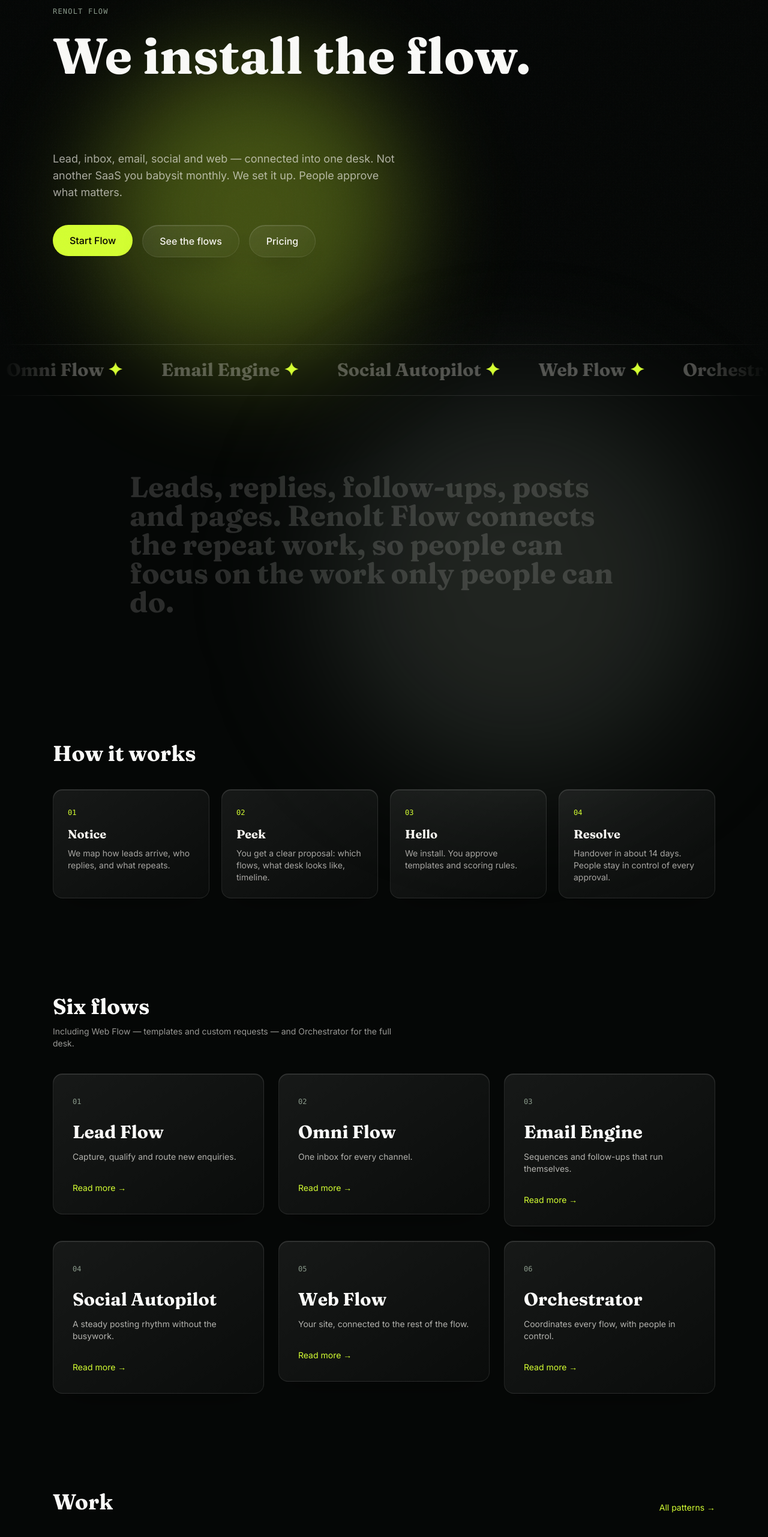
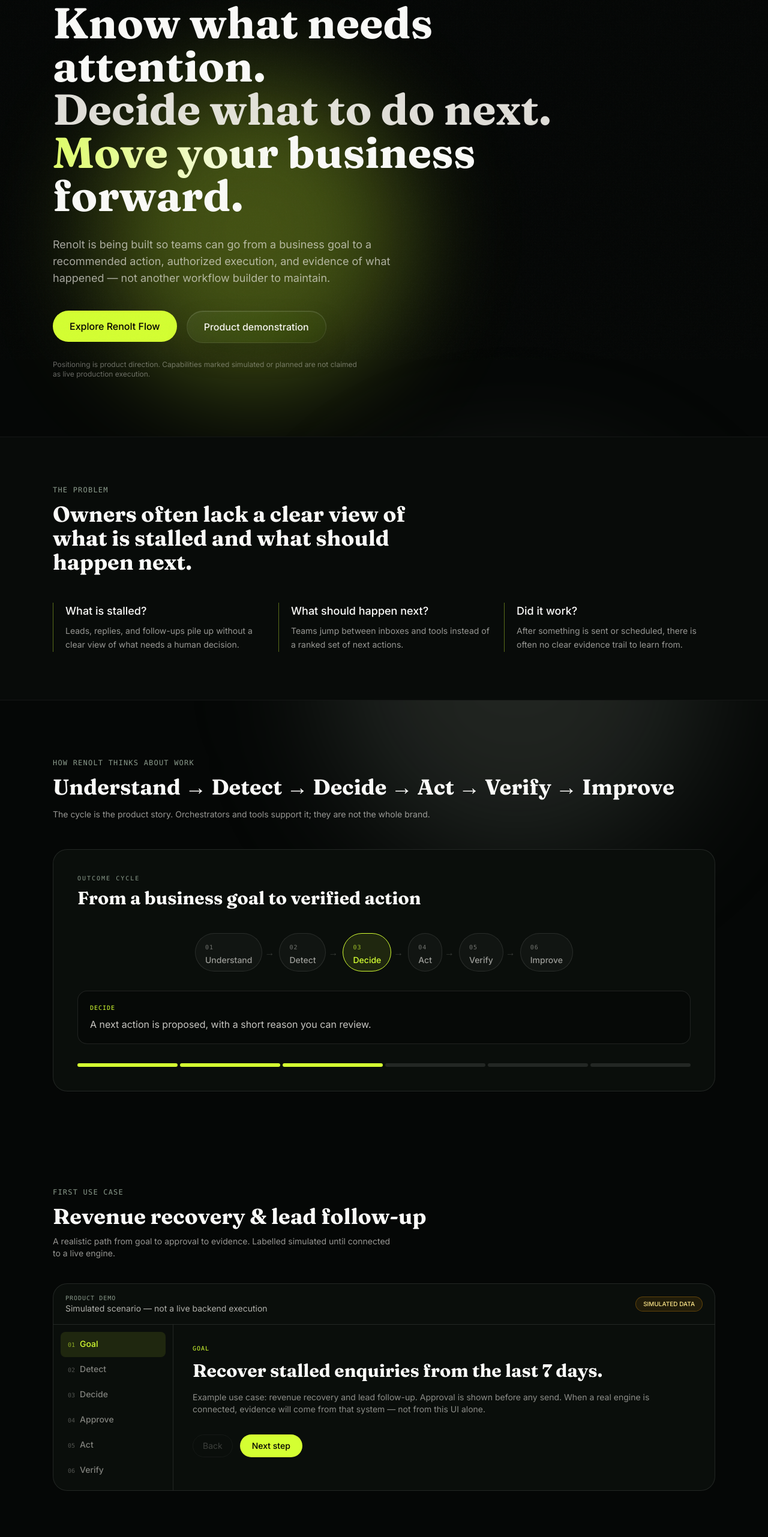
Before and after one commit to enviromation17-bit/my-portfolio, a Next.js app: page / in a window 1280 px wide. Shown: the part 200-2763 px from the top of the page at 60% size. Built offline with nearby package versions, Linux system fonts and the light colour scheme.

Commit message:
Homepage: Business Outcome Intelligence narrative + cycle + simulated demo

```diff
--- a/app/page.tsx
+++ b/app/page.tsx
@@ -1,132 +1,161 @@
-import WordStagger from "@/components/ui/WordStagger";
 import BlurReveal from "@/components/ui/BlurReveal";
 import LiquidOrbs from "@/components/effects/LiquidOrbs";
-import VelocitySkew from "@/components/effects/VelocitySkew";
 import MagneticButton from "@/components/ui/MagneticButton";
-import TiltCard from "@/components/ui/TiltCard";
-import ScrollWords from "@/components/ui/ScrollWords";
-import Marquee from "@/components/ui/Marquee";
-import AgentCard from "@/components/ui/AgentCard";
-import { AGENTS } from "@/lib/agents";
-import { PROCESS, WORK, PRICING } from "@/lib/templates";
+import OutcomeCycle from "@/components/product/OutcomeCycle";
+import SimDemo from "@/components/product/SimDemo";
+import { PROBLEMS, TRUST, ECOSYSTEM, ORCHESTRATORS } from "@/lib/product";
 import Link from "next/link";
 
 export default function Home() {
   return (
     <main className="relative isolate">
       <LiquidOrbs />
-      <VelocitySkew>
-        <section className="mx-auto flex min-h-[88vh] max-w-6xl flex-col justify-center px-6 py-24">
-          <p className="mono mb-6 text-xs tracking-widest text-sage">RENOLT FLOW</p>
-          <h1 className="fraunces text-5xl font-bold leading-[1.05] text-[#FAFAF8] md:text-7xl lg:text-[84px]">
-            <WordStagger text="We install the flow." />
-            <span className="shimmer">
-              <WordStagger text="You run the business." />
-            </span>
+
+      <section className="mx-auto flex min-h-[85vh] max-w-6xl flex-col justify-center px-6 py-24">
+        <p className="mono mb-5 text-xs tracking-[0.2em] text-sage">RENOLT · BUSINESS OUTCOME INTELLIGENCE</p>
+        <h1 className="fraunces max-w-4xl text-4xl font-bold leading-[1.08] text-[#FAFAF8] md:text-6xl lg:text-7xl">
+          Know what needs attention.
+          <br />
+          <span className="text-ceramic/90">Decide what to do next.</span>
+          <br />
+          <span className="shimmer">Move your business forward.</span>
         </h1>
-          <p className="mt-8 max-w-xl text-base text-ceramic/65 md:text-lg">
-            Lead, inbox, email, social and web — connected into one desk. Not another SaaS you babysit monthly.
-            We set it up. People approve what matters.
+        <p className="mt-8 max-w-xl text-base leading-relaxed text-ceramic/65 md:text-lg">
+          Renolt is being built so teams can go from a business goal to a recommended action,
+          authorized execution, and evidence of what happened — not another workflow builder to maintain.
         </p>
-          <BlurReveal delay={0.4} className="mt-10 flex flex-wrap gap-4">
-            <MagneticButton href="/start">Start Flow</MagneticButton>
-            <MagneticButton href="/services" variant="ghost">See the flows</MagneticButton>
-            <MagneticButton href="/pricing" variant="ghost">Pricing</MagneticButton>
-          </BlurReveal>
+        <div className="mt-10 flex flex-wrap gap-4">
+          <MagneticButton href="/services">Explore Renolt Flow</MagneticButton>
+          <MagneticButton href="#demo" variant="ghost">Product demonstration</MagneticButton>
+        </div>
+        <p className="mt-6 max-w-lg text-xs text-ceramic/40">
+          Positioning is product direction. Capabilities marked simulated or planned are not claimed as live production execution.
+        </p>
       </section>
 
-        <Marquee />
-
-        <section className="mx-auto max-w-4xl px-6 py-32">
-          <ScrollWords text="Leads, replies, follow-ups, posts and pages. Renolt Flow connects the repeat work, so people can focus on the work only people can do." />
+      <section className="border-y border-white/5 bg-[#080B09]">
+        <div className="mx-auto max-w-6xl px-6 py-20">
+          <BlurReveal>
+            <p className="mono text-xs tracking-widest text-sage">THE PROBLEM</p>
+            <h2 className="fraunces mt-3 max-w-2xl text-3xl font-bold text-[#FAFAF8] md:text-4xl">
+              Owners often lack a clear view of what is stalled and what should happen next.
+            </h2>
+          </BlurReveal>
+          <div className="mt-12 grid gap-6 md:grid-cols-3">
+            {PROBLEMS.map((p, i) => (
+              <BlurReveal key={p.title} delay={i * 0.1}>
+                <div className="border-l border-lime/40 pl-5">
+                  <h3 className="text-lg font-medium text-[#FAFAF8]">{p.title}</h3>
+                  <p className="mt-2 text-sm leading-relaxed text-ceramic/60">{p.body}</p>
+                </div>
+              </BlurReveal>
+            ))}
+          </div>
+        </div>
       </section>
 
-        <section className="mx-auto max-w-6xl px-6 py-20">
+      <section className="mx-auto max-w-6xl px-6 py-24">
         <BlurReveal>
-            <h2 className="fraunces text-4xl font-bold text-[#FAFAF8]">How it works</h2>
+          <p className="mono text-xs tracking-widest text-sage">HOW RENOLT THINKS ABOUT WORK</p>
+          <h2 className="fraunces mt-3 text-3xl font-bold text-[#FAFAF8] md:text-4xl">
+            Understand → Detect → Decide → Act → Verify → Improve
+          </h2>
+          <p className="mt-4 max-w-2xl text-sm text-ceramic/60">
+            The cycle is the product story. Orchestrators and tools support it; they are not the whole brand.
+          </p>
         </BlurReveal>
-          <div className="mt-10 grid gap-5 md:grid-cols-4">
-            {PROCESS.map((s, i) => (
-              <BlurReveal key={s.n} delay={i * 0.1}>
-                <TiltCard className="h-full rounded-2xl p-6">
-                  <span className="mono text-xs text-lime">{s.n}</span>
-                  <h3 className="fraunces mt-3 text-xl font-bold">{s.title}</h3>
-                  <p className="mt-2 text-sm text-ceramic/65">{s.body}</p>
-                </TiltCard>
+        <div className="mt-12">
+          <OutcomeCycle />
+        </div>
+      </section>
+
+      <section id="demo" className="mx-auto max-w-6xl scroll-mt-24 px-6 py-16">
+        <BlurReveal>
+          <p className="mono text-xs tracking-widest text-sage">FIRST USE CASE</p>
+          <h2 className="fraunces mt-3 text-3xl font-bold text-[#FAFAF8] md:text-4xl">
+            Revenue recovery & lead follow-up
+          </h2>
+          <p className="mt-3 max-w-xl text-sm text-ceramic/60">
+            A realistic path from goal to approval to evidence. Labelled simulated until connected to a live engine.
+          </p>
         </BlurReveal>
-            ))}
+        <div className="mt-10">
+          <SimDemo />
         </div>
       </section>
 
       <section className="mx-auto max-w-6xl px-6 py-20">
         <BlurReveal>
-            <h2 className="fraunces text-4xl font-bold text-[#FAFAF8]">Six flows</h2>
-            <p className="mt-3 max-w-xl text-sm text-ceramic/60">Including Web Flow — templates and custom requests — and Orchestrator for the full desk.</p>
+          <p className="mono text-xs tracking-widest text-sage">TRUST & CONTROL</p>
+          <h2 className="fraunces mt-3 text-3xl font-bold text-[#FAFAF8]">Approvals, permissions, evidence</h2>
         </BlurReveal>
-          <div className="mt-10 grid gap-6 md:grid-cols-2 lg:grid-cols-3">
-            {AGENTS.map((a, i) => (
-              <BlurReveal key={a.slug} delay={(i % 3) * 0.1}>
-                <AgentCard index={i} slug={a.slug} name={a.name} line={a.line} />
-              </BlurReveal>
-            ))}
-          </div>
-        </section>
-
-        <section className="mx-auto max-w-6xl px-6 py-20">
-          <div className="flex flex-wrap items-end justify-between gap-4">
-            <BlurReveal>
-              <h2 className="fraunces text-4xl font-bold text-[#FAFAF8]">Work</h2>
-            </BlurReveal>
-            <Link href="/work" className="text-sm text-lime hover:underline">All patterns →</Link>
-          </div>
-          <div className="mt-10 grid gap-4 md:grid-cols-2 lg:grid-cols-4">
-            {WORK.map((w, i) => (
-              <BlurReveal key={w.title} delay={i * 0.08}>
-                <div className="glass rounded-2xl p-5">
-                  <p className="fraunces text-lg font-bold text-[#FAFAF8]">{w.title}</p>
-                  <p className="mt-2 text-xs text-ceramic/60">{w.desc}</p>
-                  <p className="mono mt-4 text-[10px] text-sage">{w.live}</p>
+        <div className="mt-10 grid gap-6 md:grid-cols-3">
+          {TRUST.map((t, i) => (
+            <BlurReveal key={t.title} delay={i * 0.08}>
+              <div className="rounded-2xl border border-white/10 bg-white/[0.02] p-6">
+                <h3 className="text-lg font-medium text-[#FAFAF8]">{t.title}</h3>
+                <p className="mt-3 text-sm leading-relaxed text-ceramic/60">{t.body}</p>
               </div>
             </BlurReveal>
           ))}
         </div>
       </section>
 
+      <section className="border-t border-white/5 bg-[#080B09]">
+        <div className="mx-auto max-w-6xl px-6 py-20">
+          <BlurReveal>
+            <p className="mono text-xs tracking-widest text-sage">CAPABILITIES THAT SUPPORT OUTCOMES</p>
+            <h2 className="fraunces mt-3 text-3xl font-bold text-[#FAFAF8]">Orchestrators</h2>
+            <p className="mt-3 max-w-xl text-sm text-ceramic/55">
+              Lead, Omni, Email, and Content run authorized work. They sit under the outcome cycle — not as a grid of generic AI agents.
+            </p>
+          </BlurReveal>
+          <div className="mt-10 grid gap-4 sm:grid-cols-2 lg:grid-cols-4">
+            {ORCHESTRATORS.map((o) => (
+              <div key={o.name} className="rounded-xl border border-white/10 px-5 py-4">
+                <p className="font-medium text-[#FAFAF8]">{o.name}</p>
+                <p className="mt-1 text-xs text-ceramic/55">{o.role}</p>
+              </div>
+            ))}
+          </div>
+          <Link href="/services" className="mt-8 inline-block text-sm text-lime hover:underline">
+            Renolt Flow product detail →
+          </Link>
+        </div>
+      </section>
+
       <section className="mx-auto max-w-6xl px-6 py-20">
         <BlurReveal>
-            <h2 className="fraunces text-4xl font-bold text-[#FAFAF8]">Founder pricing</h2>
-            <p className="mt-3 max-w-xl text-sm text-ceramic/60">
-              Install once. Optional care near GoHighLevel monthly bands — without locking you into SaaS.
+          <p className="mono text-xs tracking-widest text-sage">ONE ECOSYSTEM</p>
+          <h2 className="fraunces mt-3 text-3xl font-bold text-[#FAFAF8]">Flow, Personal, Workers + Rooms</h2>
+          <p className="mt-3 max-w-2xl text-sm text-ceramic/60">
+            One foundation for identity, isolation, approvals, and evidence. Flow is the business product focus today;
+            Personal and Workers + Rooms are direction, not shipping claims.
           </p>
         </BlurReveal>
-          <div className="mt-10 grid gap-5 md:grid-cols-3">
-            {PRICING.map((p, i) => (
-              <BlurReveal key={p.id} delay={i * 0.1}>
-                <div className={`rounded-2xl border p-6 ${p.popular ? "border-lime bg-[#0F1311]" : "border-white/10 bg-white/[0.03]"}`}>
-                  {p.popular && <span className="mono text-[10px] text-lime">MOST POPULAR</span>}
-                  <p className="fraunces mt-2 text-2xl font-bold text-[#FAFAF8]">{p.name}</p>
-                  <p className="mt-2">
-                    <span className="text-sm text-ceramic/30 line-through">${p.was}</span>{" "}
-                    <span className="fraunces text-3xl font-bold text-[#FAFAF8]">${p.now}</span>
-                  </p>
-                  <p className="mt-1 text-xs text-sage">{p.period}</p>
-                  <Link href="/pricing" className="mt-6 inline-block text-sm text-lime">Full comparison →</Link>
+        <div className="mt-10 grid gap-4 md:grid-cols-3">
+          {ECOSYSTEM.map((e) => (
+            <div key={e.name} className="rounded-2xl border border-white/10 p-6">
+              <span className="mono text-[10px] tracking-widest text-sage">{e.status.toUpperCase()}</span>
+              <p className="mt-2 font-medium text-[#FAFAF8]">{e.name}</p>
+              <p className="mt-2 text-sm text-ceramic/55">{e.line}</p>
             </div>
-              </BlurReveal>
           ))}
         </div>
       </section>
 
       <section className="mx-auto max-w-4xl px-6 py-24 text-center">
-          <BlurReveal>
-            <h2 className="fraunces text-4xl font-bold text-[#FAFAF8] md:text-5xl">Ready to hand off the busywork?</h2>
-            <div className="mt-8 flex flex-wrap justify-center gap-4">
-              <MagneticButton href="/start">Start Flow</MagneticButton>
-              <MagneticButton href="/services/web-flow" variant="ghost">Web Flow templates</MagneticButton>
+        <h2 className="fraunces text-3xl font-bold text-[#FAFAF8] md:text-5xl">
+          From business goals to verified action
+        </h2>
+        <p className="mx-auto mt-4 max-w-lg text-sm text-ceramic/55">
+          Talk with us about early access to Renolt Flow, or explore how the outcome cycle maps to your operation.
+        </p>
+        <div className="mt-10 flex flex-wrap justify-center gap-4">
+          <MagneticButton href="/contact">Get started</MagneticButton>
+          <MagneticButton href="/how-it-works" variant="ghost">How orchestration works</MagneticButton>
         </div>
-          </BlurReveal>
       </section>
-      </VelocitySkew>
     </main>
   );
 }
```
Lines whose indentation alone changed are shown as unchanged.
